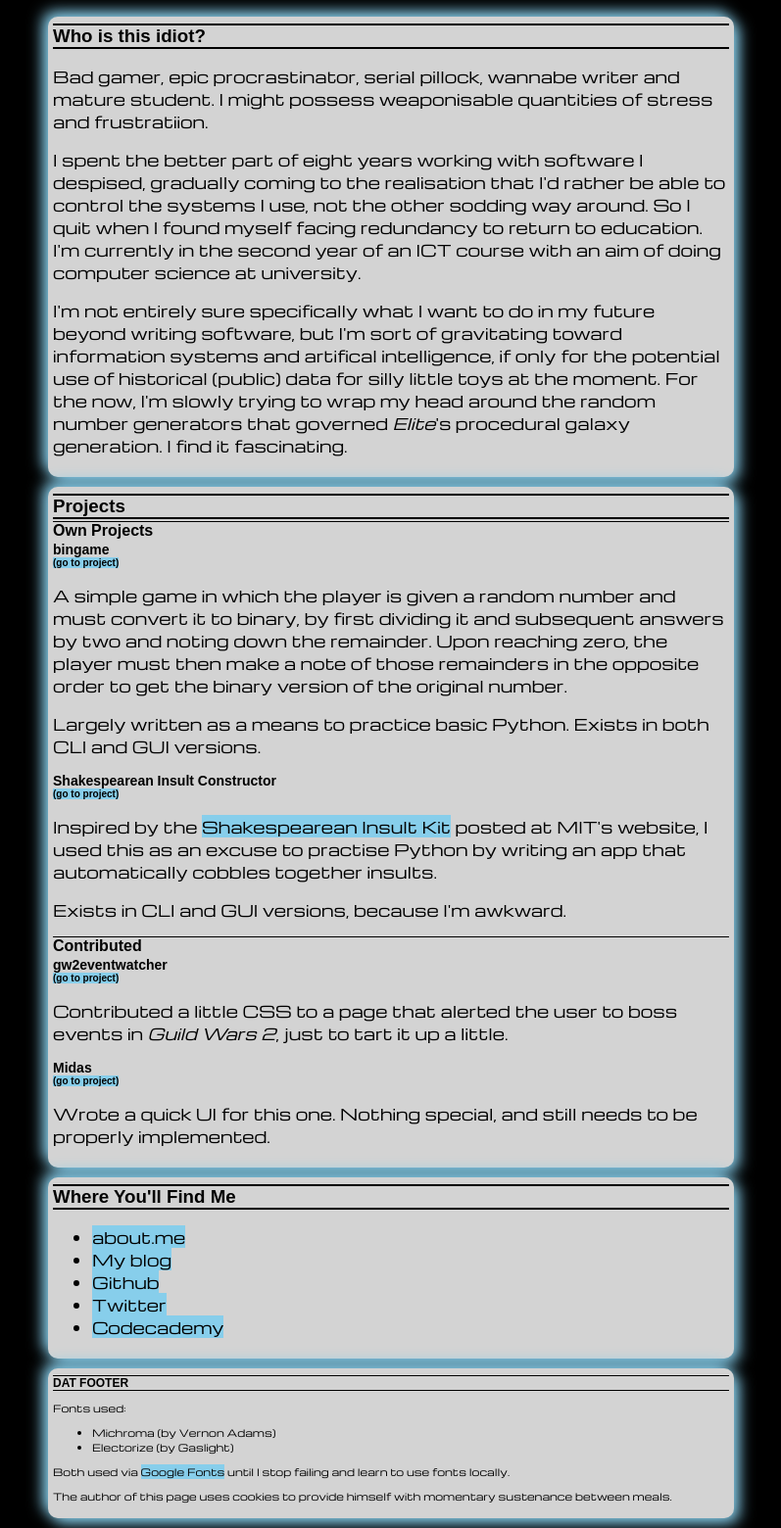
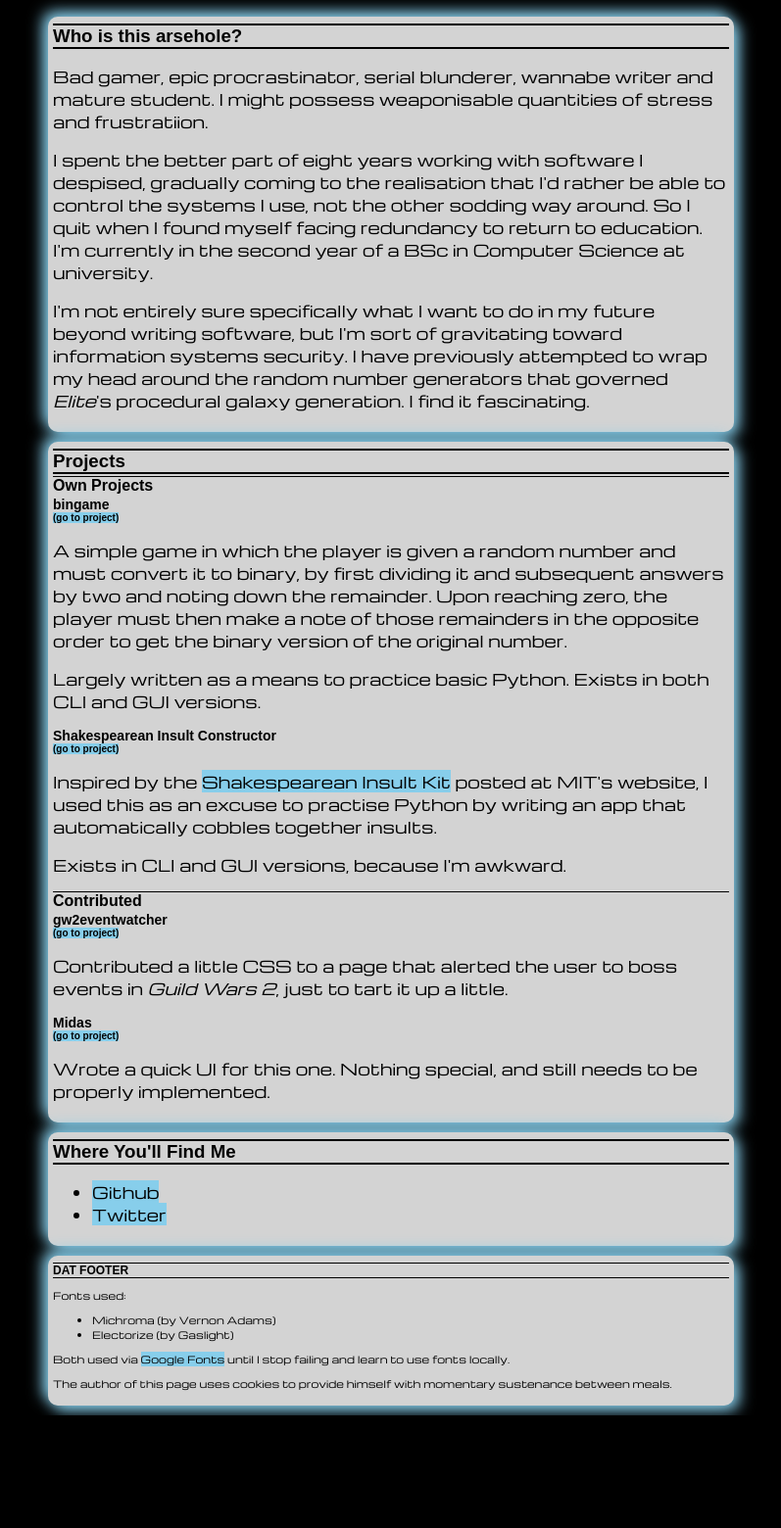
Before and after one commit to TrollDecker/trolldecker.github.io, a plain HTML site: page index.html in a window 1280 px wide. Shown: the part 113-1673 px from the top of the page at 98% size, without its empty margins (241-1038 px from the left). After the commit the page ends 1558 px from the top, so only its background shows below. Drawn offline with nearby package versions, Linux system fonts and the light colour scheme; a web font is replaced by a local one.

Commit message:
Just updating some things

```diff
--- a/index.html
+++ b/index.html
@@ -6,32 +6,28 @@
     </head>
     <body>
         <div id="container">
-            <h1>Jonathan Humphreys</h1>
+            <h1>Jo Decker</h1>
             <h2>Insignificant Dipstick</h2>
             <div>
-                <h3>Who is this idiot?</h3>
-                <p>Bad gamer, epic procrastinator, serial pillock, wannabe writer and
+                <h3>Who is this arsehole?</h3>
+                <p>Bad gamer, epic procrastinator, serial blunderer, wannabe writer and
                     mature student. I might possess weaponisable quantities of stress and
                     frustratiion.</p>
                 <p>I spent the better part of eight years working with software I
                     despised, gradually coming to the realisation that I'd rather be able to
                     control the systems I use, not the other sodding way around. So I quit
                     when I found myself facing redundancy to return to education. I'm
-                    currently in the second year of an ICT course with an aim of doing
-                    computer science at university.</p>
+                    currently in the second year of a BSc in Computer Science at university.</p>
                 <p>I'm not entirely sure specifically what I want to do in my future
                     beyond writing software, but I'm sort of gravitating toward information
-                    systems and artifical intelligence, if only for the potential use of
-                    historical (public) data for silly little toys at the moment. For the
-                    now, I'm slowly trying to wrap my head around the random number
-                    generators that governed
-                    <em>Elite</em>'s procedural galaxy generation. I find it
-                    fascinating.</p>
+                    systems security. I have previously attempted to wrap my head around the
+					random number generators that governed <em>Elite</em>'s procedural galaxy
+					generation. I find it fascinating.</p>
             </div>
             <div>
                 <h3>Projects</h3>
                 <h4>Own Projects</h4>
-                <h5>bingame<br/><a href="https://github.com/RichieStacker/bingame">(go
+                <h5>bingame<br/><a href="https://github.com/TrollDecker/bingame">(go
                     to project)</a></h5>
                 <p>A simple game in which the player is given a random number and must
                     convert it to binary, by first dividing it and subsequent answers by two
@@ -40,7 +36,7 @@
                     version of the original number.</p>
                 <p>Largely written as a means to practice basic Python. Exists in both
                     CLI and GUI versions.</p>
-                <h5>Shakespearean Insult Constructor<br/><a href="https://github.com/RichieStacker/insult_constructor">(go
+                <h5>Shakespearean Insult Constructor<br/><a href="https://github.com/TrollDecker/insult_constructor">(go
                     to project)</a></h5>
                 <p>Inspired by the
                     <a href="http://web.mit.edu/dryfoo/Funny-pages/shakespeare-insult-kit.html">Shakespearean
@@ -62,11 +58,8 @@
             <div>
 				<h3>Where You'll Find Me</h3>
 				<ul>
-					<li><a href="http:/about.me/richiestacker">about.me</a></li>
-					<li><a href="http://richiestacker.com">My blog</a></li>
-					<li><a href="https://github.com/RichieStacker">Github</a></li>
-					<li><a href="https://twitter.com/RichieStacker">Twitter</a></li>
-					<li><a href="http://www.codecademy.com/users/richiestacker">Codecademy</a></li>
+					<li><a href="https://github.com/TrollDecker">Github</a></li>
+					<li><a href="https://twitter.com/TrollDecker">Twitter</a></li>
 				</ul>
             </div>
             <div id="footer">
```
